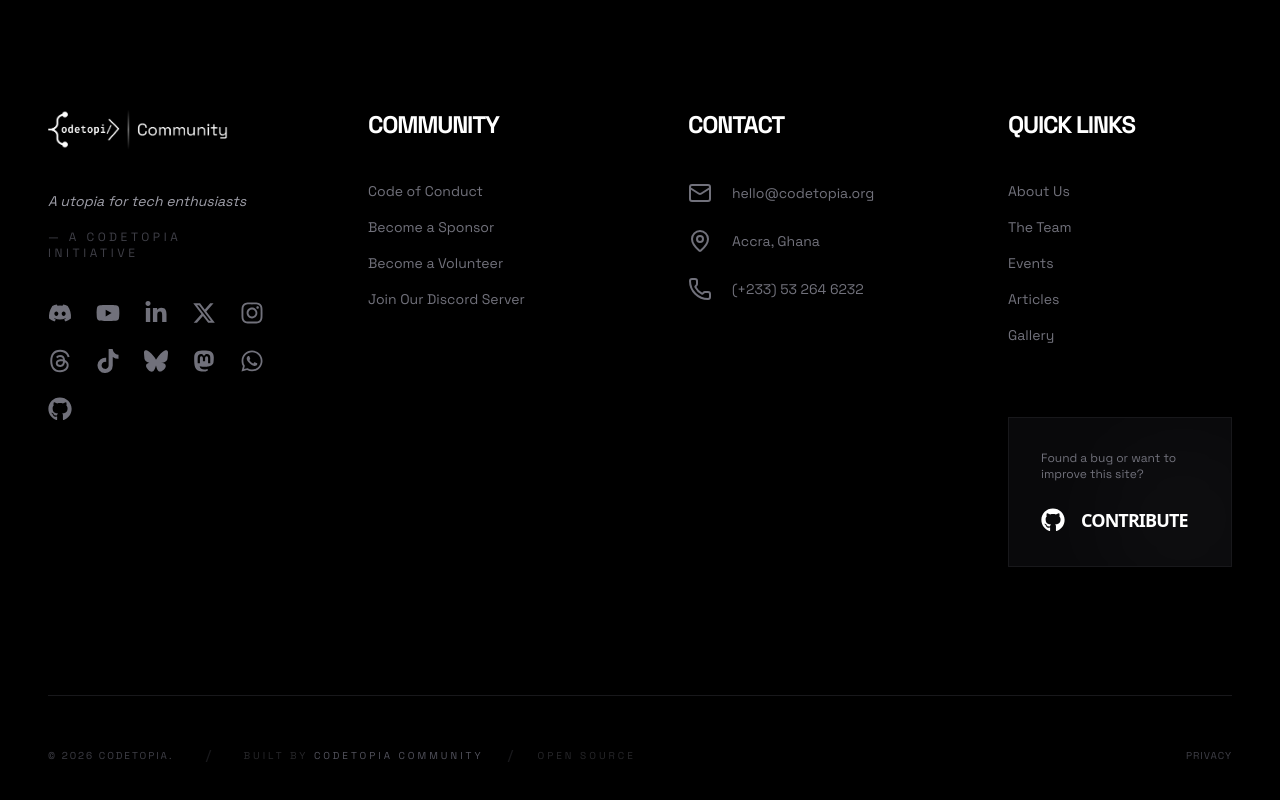
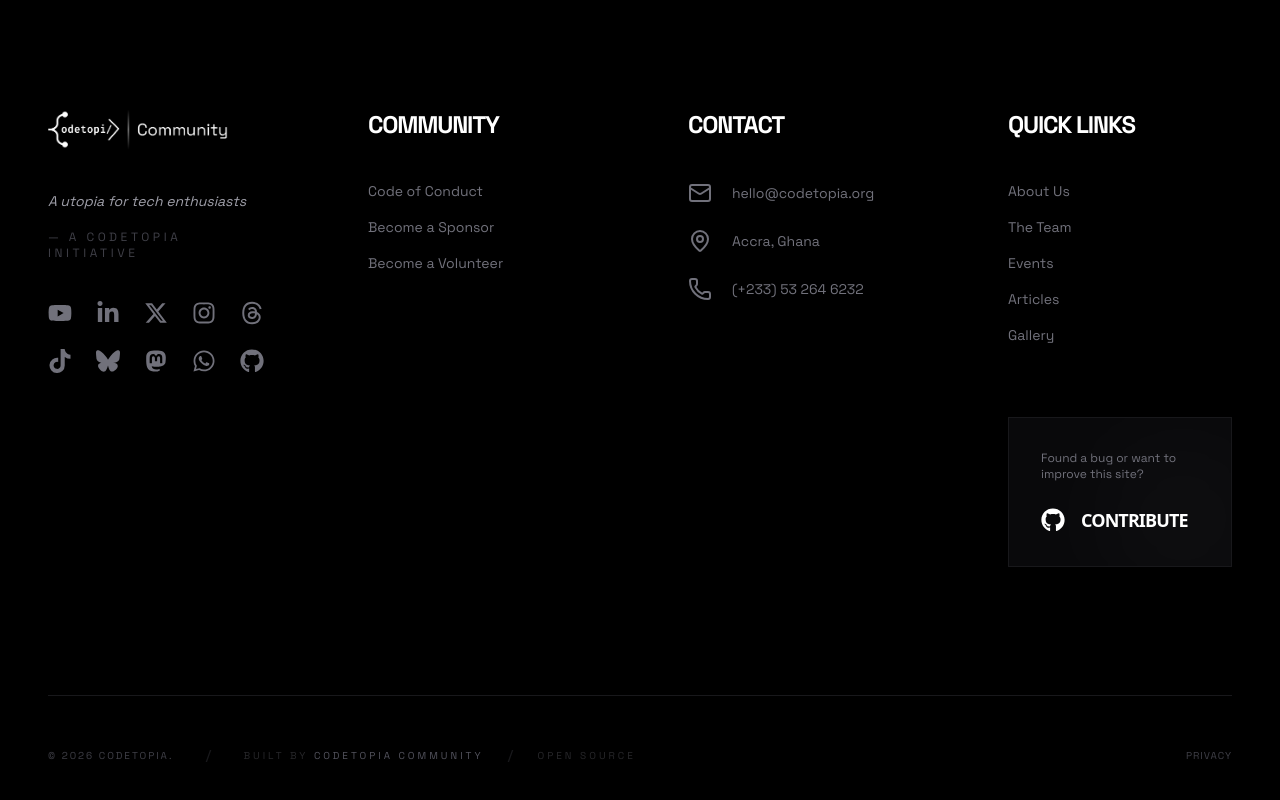
Before and after one commit to codetopiacommunity/community-website, a Next.js app: page / in a window 1280 px wide. Shown: the part 6439-7239 px from the top of the page. Built offline with nearby package versions, Linux system fonts and the light colour scheme; no server answers; the database is empty.

Commit message:
Removed all discord links

```diff
--- a/src/components/layout/Footer.tsx
+++ b/src/components/layout/Footer.tsx
@@ -24,7 +24,6 @@
     { name: "Code of Conduct", href: "/code-of-conduct" },
     { name: "Become a Sponsor", href: "#" },
     { name: "Become a Volunteer", href: "#" },
-    { name: "Join Our Discord Server", href: "https://discord.gg/nPmRWdTQAK" },
   ];
 
   const quickLinks = [
@@ -37,11 +36,6 @@
   ];
 
   const socialIcons = [
-    {
-      icon: FaDiscord,
-      href: "https://discord.gg/nPmRWdTQAK",
-      label: "Discord",
-    },
     {
       icon: FaYoutube,
       href: "https://www.youtube.com/@codetopiacommunity",
```
